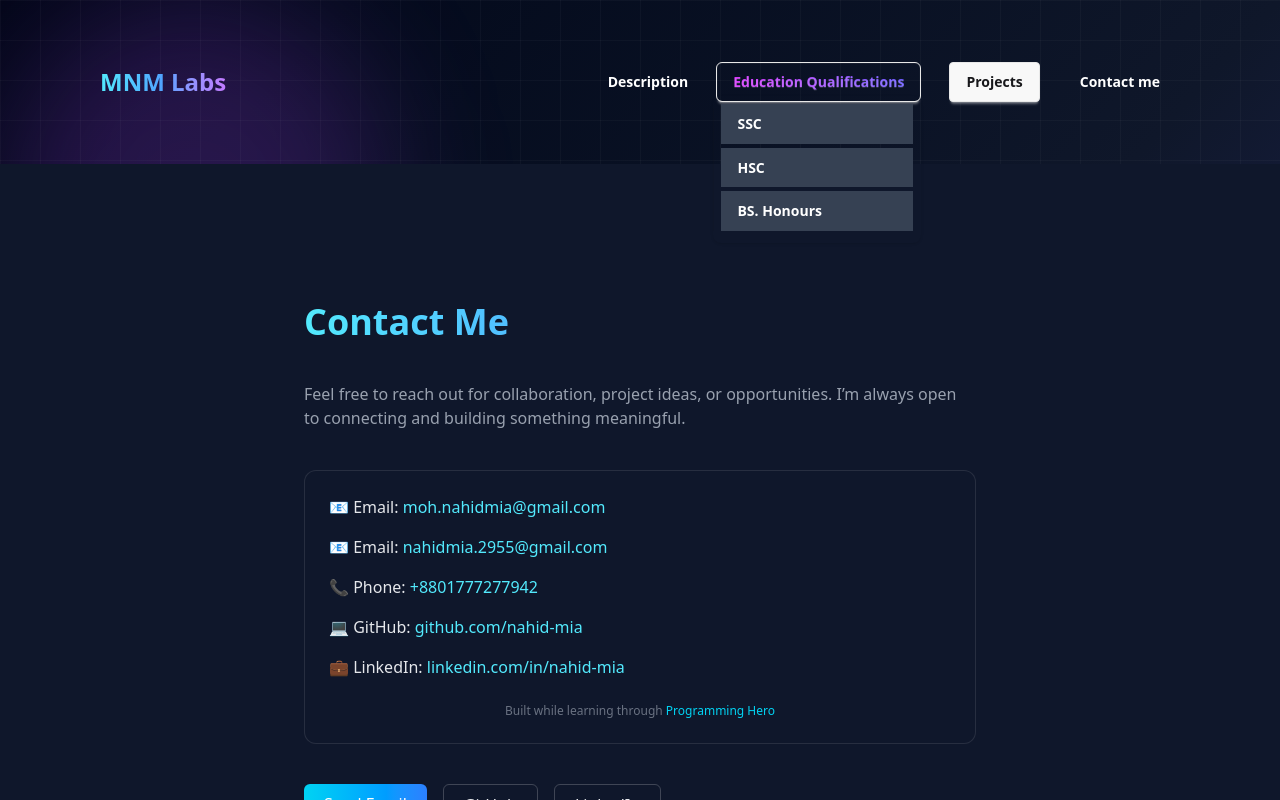
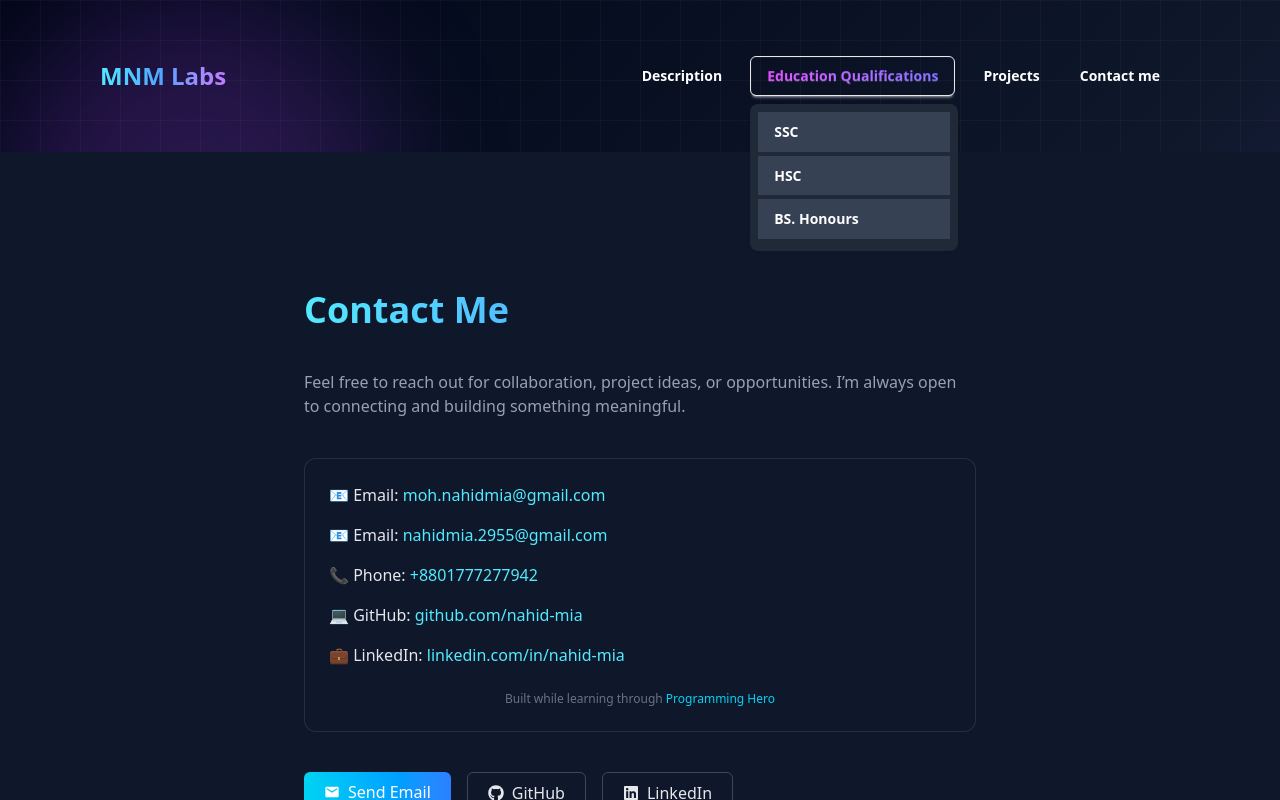
Before and after one commit to nahid-mia/portfolio, a Next.js app: page /contact in a window 1280 px wide. Both pictures are taken after a click on the button "Education Qualifications". Shown: the top 800 px of the page. Built offline with nearby package versions, Linux system fonts and the light colour scheme.

Commit message:
navbar Changed

```diff
--- a/src/app/contact/page.jsx
+++ b/src/app/contact/page.jsx
@@ -1,3 +1,6 @@
+import { FaGithub, FaLinkedin } from "react-icons/fa";
+import { MdEmail } from "react-icons/md";
+
 export default function ContactPage() {
     return (
         <div className="min-h-screen bg-slate-900 text-gray-200 px-6 py-16 flex items-center justify-center">
@@ -94,8 +97,10 @@ export default function ContactPage() {
 
                     {/* Email Button */}
                     <a href="mailto:moh.nahidmia@gmail.com">
-                        <button className="px-5 py-2 rounded-md bg-linear-to-r from-cyan-400 to-blue-500 text-white hover:opacity-90 transition">
-                            Send Email
+                        <button className="px-5 flex items-center gap-2 py-2 rounded-md bg-linear-to-r from-cyan-400 to-blue-500 text-white hover:opacity-90 transition">
+                            <MdEmail />
+                            <span>Send Email
+                            </span>
                         </button>
                     </a>
 
@@ -105,8 +110,12 @@ export default function ContactPage() {
                         target="_blank"
                         rel="noopener noreferrer"
                     >
-                        <button className="px-5 py-2 rounded-md border border-white/20 hover:bg-white/10 transition">
-                            GitHub
+                        <button className="px-5 flex items-center gap-2 py-2 rounded-md border border-white/20 hover:bg-white/10 transition">
+                            <FaGithub />
+                            <span>
+                                GitHub
+                            </span>
+
                         </button>
                     </a>
 
@@ -116,8 +125,11 @@ export default function ContactPage() {
                         target="_blank"
                         rel="noopener noreferrer"
                     >
-                        <button className="px-5 py-2 rounded-md border border-white/20 hover:bg-white/10 transition">
-                            LinkedIn
+                        <button className="px-5 flex items-center gap-2 py-2 rounded-md border border-white/20 hover:bg-white/10 transition">
+                            <FaLinkedin />
+                            <span>
+                                LinkedIn
+                            </span>
                         </button>
                     </a>
 
--- a/src/components/CardBody.jsx
+++ b/src/components/CardBody.jsx
@@ -8,7 +8,7 @@ import SlideInSection from './SlideAnimation';
 const CardBody = () => {
     return (
         <SlideInSection>
-            <div className='grid mb-15 mt-20 grid-cols-1 sm:grid-cols-2 md:grid-cols-3 gap-10 animate__animated  animate__backInRight'>
+            <div className='grid mb-15 mt-20 grid-cols-1 md:grid-cols-3 gap-10 animate__animated  animate__backInRight'>
                 <div className='card transition-transform duration-300 hover:scale-110 hover:-translate-y-1 relative z-10 text-gray-400 backdrop-blur-xl bg-white/5 border border-white/10 p-8 rounded-2xl'>
                     <div className='card-body transition-transform duration-300 hover:scale-110 hover:-translate-y-1'>
                         <div className='text-4xl'><FaAppStoreIos /></div>
--- a/src/components/HeroSection.jsx
+++ b/src/components/HeroSection.jsx
@@ -8,7 +8,7 @@ const HeroSection = () => {
         <div className="relative px-20 py-10 items-center justify-center  flex flex-col md:flex-row gap-10">
             <div className="absolute inset-0 bg-black/40" />
 
-            <div className="absolute w-90 h-150 bg-cyan-500/10 blur-3xl rounded-full" />
+            <div className="absolute w-90 h-180 bg-cyan-500/10 blur-3xl rounded-full" />
 
             <div className="relative z-10 backdrop-blur-xl bg-white/5 border border-white/10 p-5 rounded-2xl">
                 <div className='w-10/12 py-10 mx-auto'>
--- a/src/components/Navbar.jsx
+++ b/src/components/Navbar.jsx
@@ -5,16 +5,30 @@ import React from 'react';
 const Navbar = () => {
 
     const openPopover = (id, e) => {
+        const button = e.currentTarget;
         const pop = document.getElementById(id);
-        const rect = e.currentTarget.getBoundingClientRect();
+        if (pop && typeof pop.showPopover === 'function') {
+            const rect = button.getBoundingClientRect();
+            pop.style.position = "fixed";
+            pop.style.top = `${rect.bottom + 8}px`;
+            pop.style.left = `${rect.left}px`;
+            pop.style.margin = "0";
+            pop.showPopover();
+        }
+    };
 
-        pop.style.position = "absolute";
-        pop.style.top = `${rect.bottom + window.scrollY}px`;
-        pop.style.left = `${rect.left + window.scrollX}px`;
+    const popoverStyles = {
+        background: "#1f2937",
+        display: "none",
     };
+
+    const popoverOpenStyles = `
+        [popover]:popover-open { display: flex !important; }
+    `;
 
     return (
         <div className='shadow-sm px-20 sm:px-25 py-12 text-white sm:text-xl font-bold'>
+            <style>{popoverOpenStyles}</style>
 
             <div className='container mx-auto flex items-center justify-between'>
 
@@ -22,20 +36,19 @@ const Navbar = () => {
                     <Link href={'/'}>MNM Labs</Link>
                 </div>
 
-                <div className='lg:hidden '>
+                <div className='lg:hidden'>
                     <button
-                        className="btn  text-transparent bg-clip-text rounded-md  bg-linear-to-r from-fuchsia-500 to-indigo-500 hover:opacity-90"
+                        className="btn text-transparent bg-clip-text rounded-md bg-linear-to-r from-fuchsia-500 to-indigo-500 hover:opacity-90"
                         onClick={(e) => openPopover("education-popover", e)}
-                        popoverTarget="education-popover"
                     >
                         Education Qualifications
                     </button>
 
                     <ul
-                        popover="auto"
+                        {...{ popover: "auto" }}
                         id="education-popover"
                         className="menu shadow p-2 rounded-box w-52 text-white"
-                        style={{ background: "transparent" }}
+                        style={popoverStyles}
                     >
                         <li><Link href={'/ssc'}>SSC</Link></li>
                         <li><Link href={'/hsc'}>HSC</Link></li>
@@ -45,50 +58,45 @@ const Navbar = () => {
 
                 <div className='lg:hidden'>
                     <button
-                        className="btn  text-transparent bg-clip-text rounded-md bg-linear-to-r from-fuchsia-500 to-indigo-500 hover:opacity-90"
+                        className="btn text-transparent bg-clip-text rounded-md bg-linear-to-r from-fuchsia-500 to-indigo-500 hover:opacity-90"
                         onClick={(e) => openPopover("mobile-popover", e)}
-                        popoverTarget="mobile-popover"
                     >
                         Menu
                     </button>
 
                     <ul
-                        popover="auto"
+                        {...{ popover: "auto" }}
                         id="mobile-popover"
                         className="menu shadow p-2 rounded-box w-52 text-white"
-                        style={{ background: "transparent" }}
+                        style={popoverStyles}
                     >
                         <li><Link href={'/description'}>Description</Link></li>
-                        <li><a
-                            href="https://github.com/nahid-mia?tab=repositories"
-                            target="_blank"
-                            rel="noopener noreferrer"
-                        >
-                            <button className="btn hover:cursor-pointer">
+                        <li>
+                            <a href="https://github.com/nahid-mia?tab=repositories" target="_blank" rel="noopener noreferrer">
                                 Projects
-                            </button>
-                        </a></li>
+                            </a>
+                        </li>
                         <li><Link href={'/contact'}>Contact me</Link></li>
                     </ul>
                 </div>
 
                 <div className="hidden lg:flex">
                     <ul className="menu menu-horizontal flex items-center gap-4">
-                        <li><Link href={'/description'}><button className='hover:cursor-pointer'>Description</button></Link></li>
+                        <li><Link href={'/description'} className='hover:cursor-pointer'>Description</Link></li>
 
                         <li>
                             <button
                                 className="btn hover:cursor-pointer text-transparent bg-clip-text rounded-md bg-linear-to-r from-fuchsia-500 to-indigo-500 hover:opacity-90"
                                 onClick={(e) => openPopover("desktop-popover", e)}
-                                popoverTarget="desktop-popover"
                             >
                                 Education Qualifications
                             </button>
 
                             <ul
-                                popover="auto"
+                                {...{ popover: "auto" }}
                                 id="desktop-popover"
-                                className="menu shadow p-2 rounded-box w-52 text-white bg-transparent"
+                                className="menu shadow p-2 rounded-box w-52 text-white"
+                                style={popoverStyles}
                             >
                                 <li className='bg-gray-700 p-1 mb-1'><Link href={'/ssc'}>SSC</Link></li>
                                 <li className='bg-gray-700 p-1 mb-1'><Link href={'/hsc'}>HSC</Link></li>
@@ -96,15 +104,11 @@ const Navbar = () => {
                             </ul>
                         </li>
 
-                        <li><a
-                            href="https://github.com/nahid-mia?tab=repositories"
-                            target="_blank"
-                            rel="noopener noreferrer"
-                        >
-                            <button className="btn hover:cursor-pointer">
+                        <li>
+                            <a href="https://github.com/nahid-mia?tab=repositories" target="_blank" rel="noopener noreferrer" className='hover:cursor-pointer'>
                                 Projects
-                            </button>
-                        </a></li>
+                            </a>
+                        </li>
                         <li><Link href="/contact" className='hover:cursor-pointer'>Contact me</Link></li>
                     </ul>
                 </div>
```
